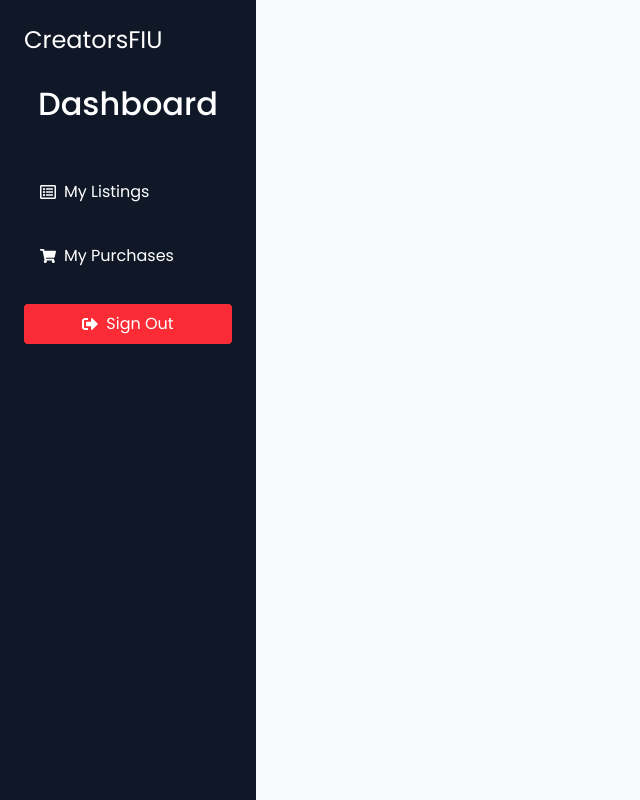
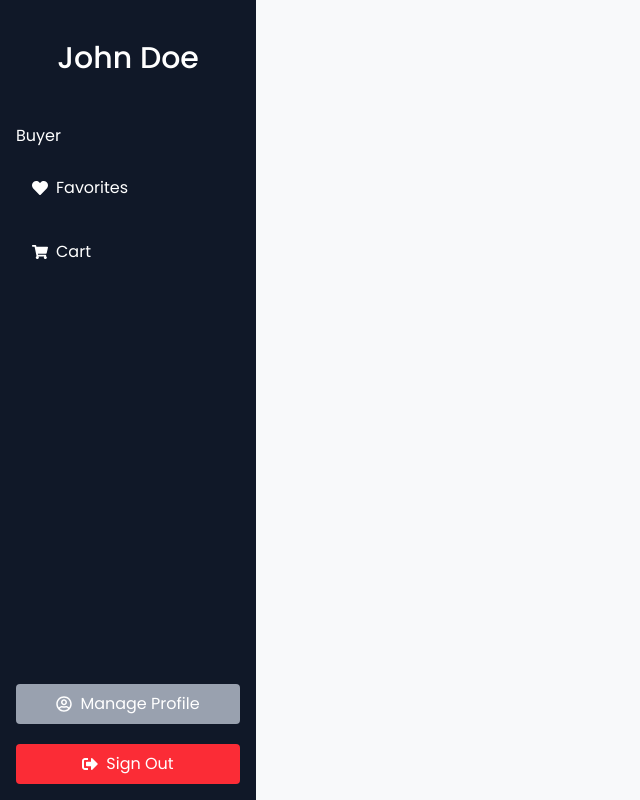
Before and after one commit to CreatorsFIU-initBuild/react-2, a React (Vite) app: page /dashboard in a window 1280 px wide. Shown: the whole page, without its empty margins (0-640 px from the left). Built offline with nearby package versions, Linux system fonts and the light colour scheme; no server answers; sample sign-in values are in the browser's storage.

Commit message:
added options for sidebar

```diff
--- a/src/components/Dashboard/Sidebar.jsx
+++ b/src/components/Dashboard/Sidebar.jsx
@@ -1,28 +1,23 @@
-import { Link, NavLink } from "react-router-dom";
-import { FaRegListAlt, FaShoppingCart, FaSignOutAlt } from "react-icons/fa";
+import { NavLink } from "react-router-dom";
+import {
+  FaHeart,
+  FaRegUserCircle,
+  FaShoppingCart,
+  FaSignOutAlt,
+} from "react-icons/fa";
 
 const Sidebar = () => {
   return (
-    <div style={{ padding: "1.5rem" }}>
-      <div style={{ marginBottom: "1.5rem" }}>
-        <Link
-          to="/dashboard"
-          className="block text-white text-2xl"
-          style={{ textDecoration: "none" }}
-        >
-          CreatorsFIU
-        </Link>
+    <div className="!p-4 flex flex-col h-full">
+      <div className="!mb-6">
+        <h2 className="font-medium text-center !my-6 text-3xl">John Doe</h2>
       </div>
-      <h2
-        className="font-medium text-center"
-        style={{ marginBottom: "1.5rem", fontSize: "2rem" }}
-      >
-        Dashboard
-      </h2>
 
       <nav className="flex flex-col">
+        <div>
+          <p>Buyer</p>
           <NavLink
-          to="/dashboard/seller"
+            to="/dashboard/favorites"
             className={({ isActive }) =>
               isActive
                 ? "bg-gray-700 text-white rounded flex items-center"
@@ -35,11 +30,11 @@ const Sidebar = () => {
               margin: "1rem 0",
             }}
           >
-          <FaRegListAlt style={{ marginRight: "0.5rem" }} />
-          My Listings
+            <FaHeart style={{ marginRight: "0.5rem" }} />
+            Favorites
           </NavLink>
           <NavLink
-          to="/dashboard/buyer"
+            to="/dashboard/cart"
             className={({ isActive }) =>
               isActive
                 ? "bg-gray-700 text-white rounded flex items-center"
@@ -49,15 +44,27 @@ const Sidebar = () => {
               padding: "0.75rem 1rem",
               textDecoration: "none",
               color: "white",
+              margin: "1rem 0",
             }}
           >
             <FaShoppingCart style={{ marginRight: "0.5rem" }} />
-          <span>My Purchases</span>
+            Cart
           </NavLink>
+        </div>
       </nav>
-      <div style={{ marginTop: "1.5rem" }}>
+
+      <div className="flex flex-col gap-5 !mt-auto">
+        <NavLink
+          className="w-full bg-gray-400 hover:bg-gray-500 text-white rounded flex items-center justify-center cursor-pointer"
+          style={{ padding: "0.5rem 1rem" }}
+          to="/dashboard/profile"
+        >
+          <FaRegUserCircle style={{ marginRight: "0.5rem" }} />
+          <span>Manage Profile</span>
+        </NavLink>
+
         <button
-          className="w-full bg-red-500 hover:bg-red-600 text-white rounded flex items-center justify-center"
+          className="w-full bg-red-500 hover:bg-red-600 text-white rounded flex items-center justify-center cursor-pointer"
           style={{ padding: "0.5rem 1rem" }}
         >
           <FaSignOutAlt style={{ marginRight: "0.5rem" }} />
```
Lines whose indentation alone changed are shown as unchanged.
